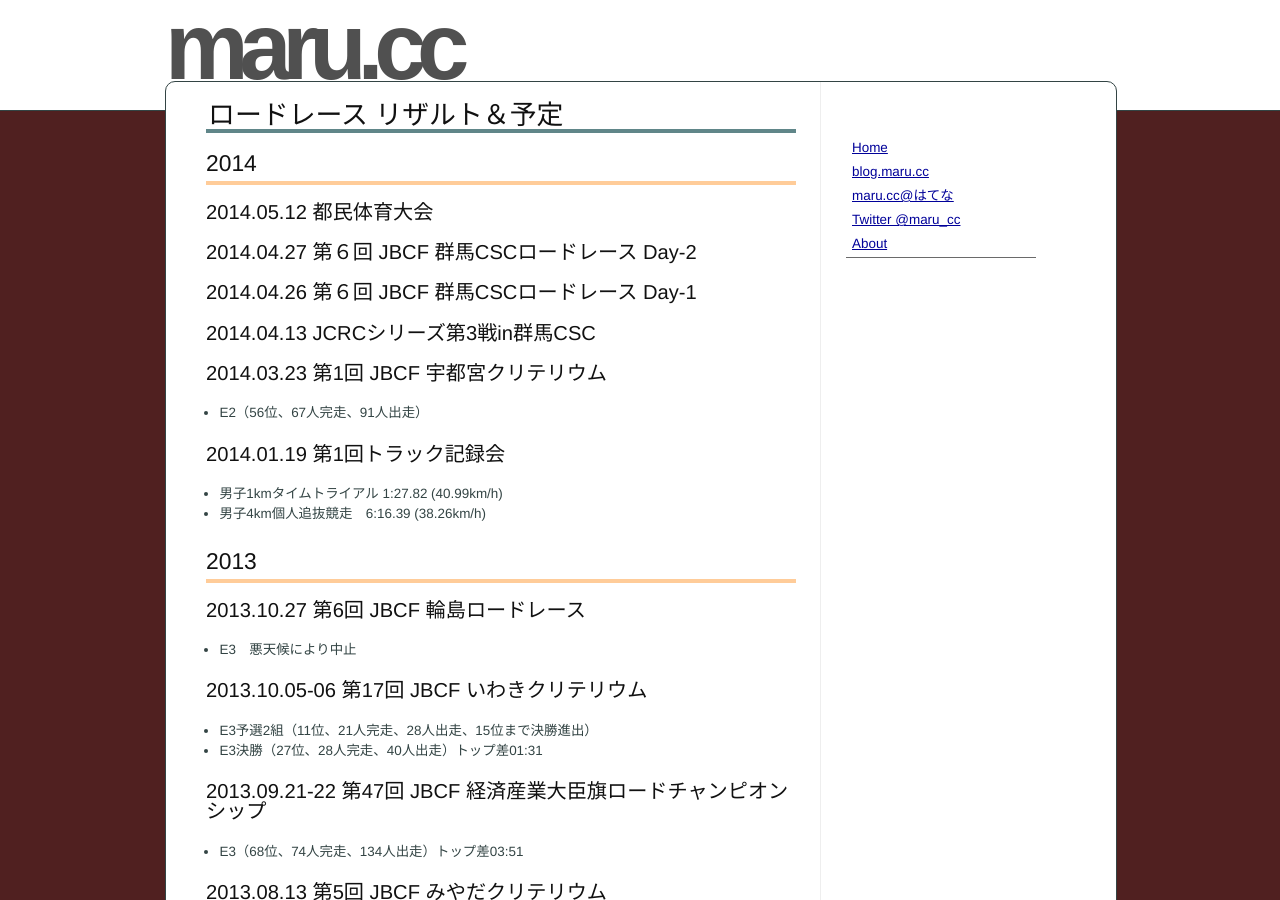
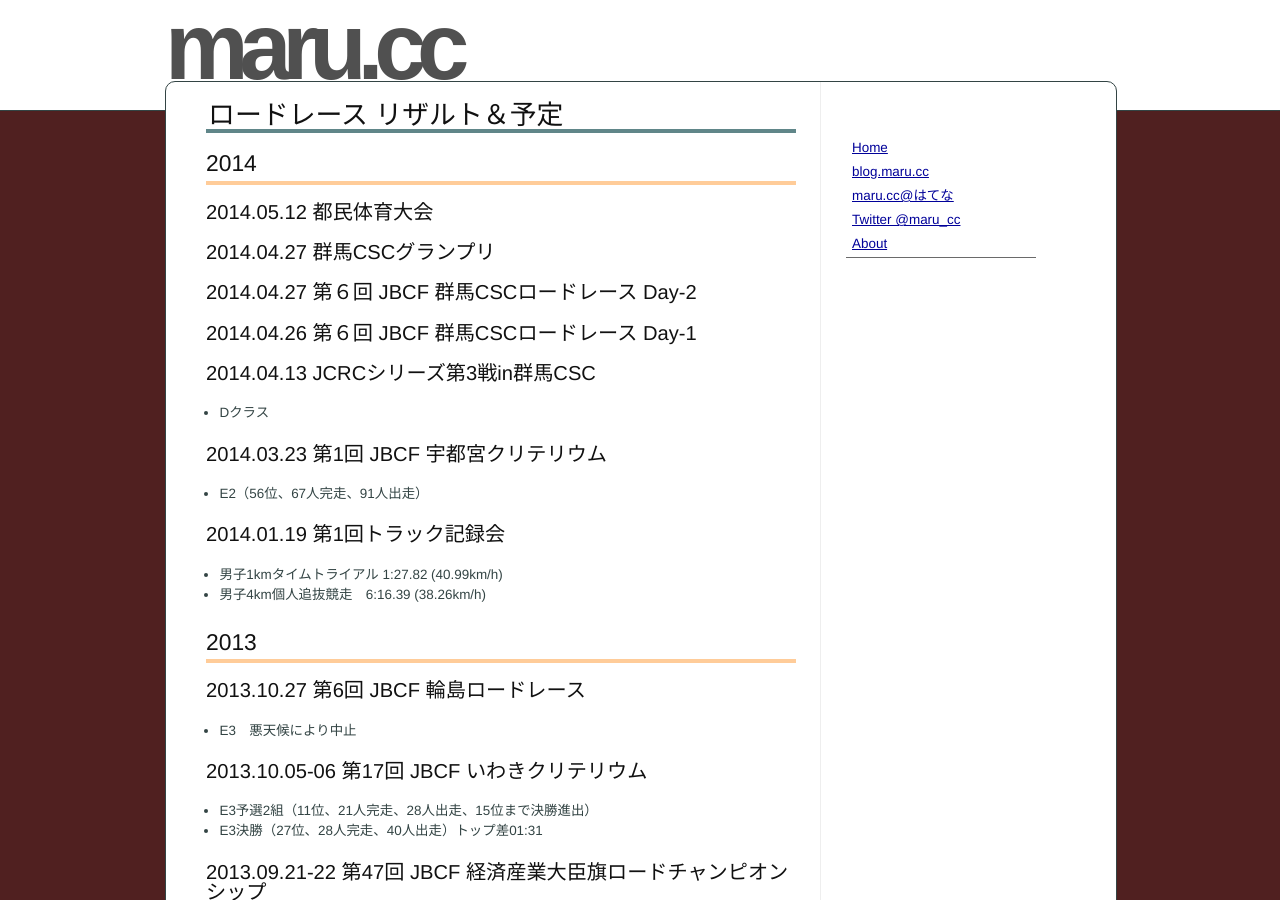
Before and after one commit to marucc/marucc.github.io, a Jekyll site: the page built from sports/results_bike.md, in a window 1280 px wide and 900 px high. Built offline with Jekyll 4.4.1, drawn with Linux system fonts in a browser that asks for light colours.

Commit message:
Published with https://stackedit.io/

```diff
--- a/sports/results_bike.md
+++ b/sports/results_bike.md
@@ -10,11 +10,14 @@ title: ロードレース リザルト＆予定
 
 ### 2014.05.12 都民体育大会
 
+### 2014.04.27 群馬CSCグランプリ
+
 ### 2014.04.27 第６回 JBCF 群馬CSCロードレース Day-2
 
 ### 2014.04.26 第６回 JBCF 群馬CSCロードレース Day-1
 
 ### 2014.04.13 JCRCシリーズ第3戦in群馬CSC
+- Dクラス
 
 ### 2014.03.23 第1回 JBCF 宇都宮クリテリウム
 - E2（56位、67人完走、91人出走）
```
